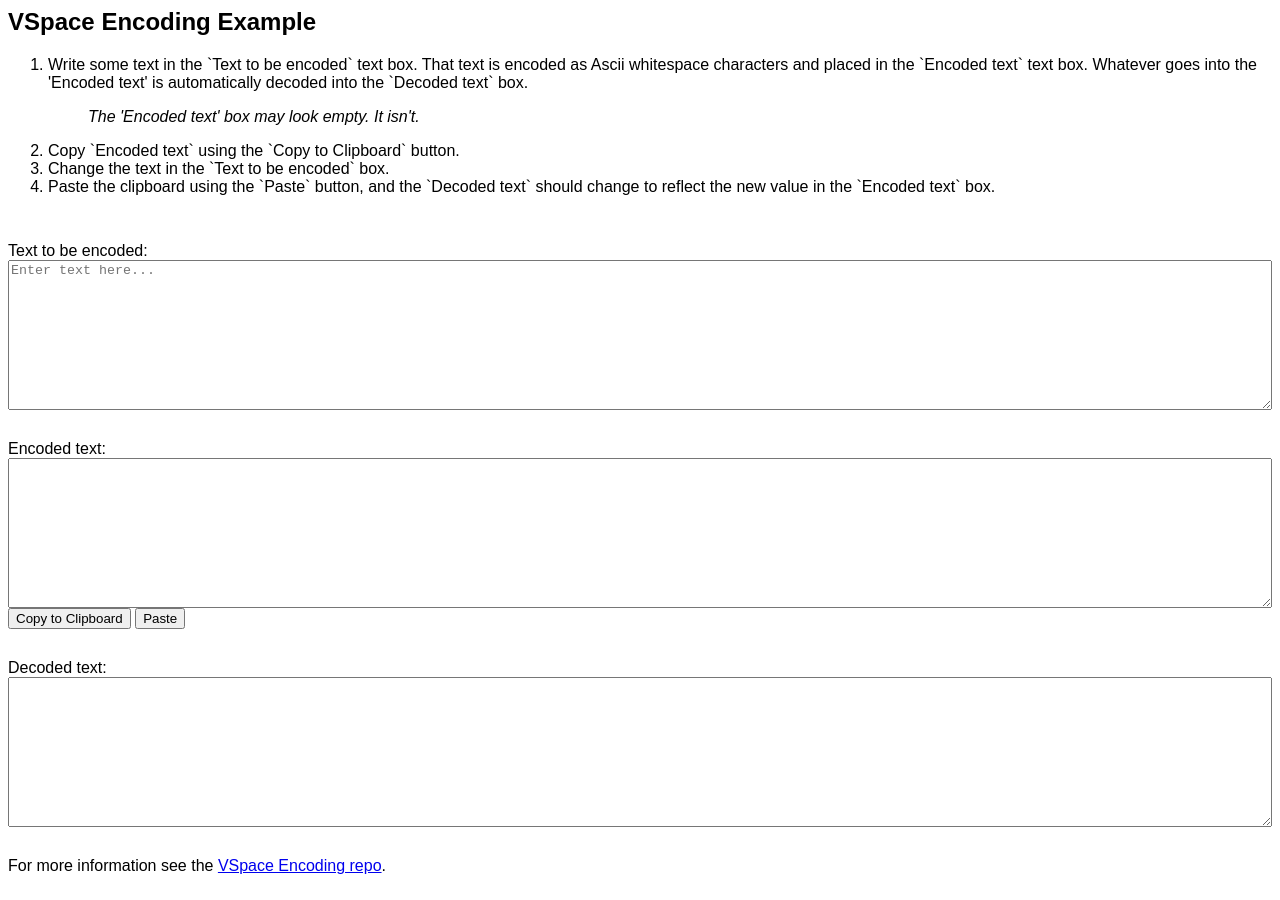
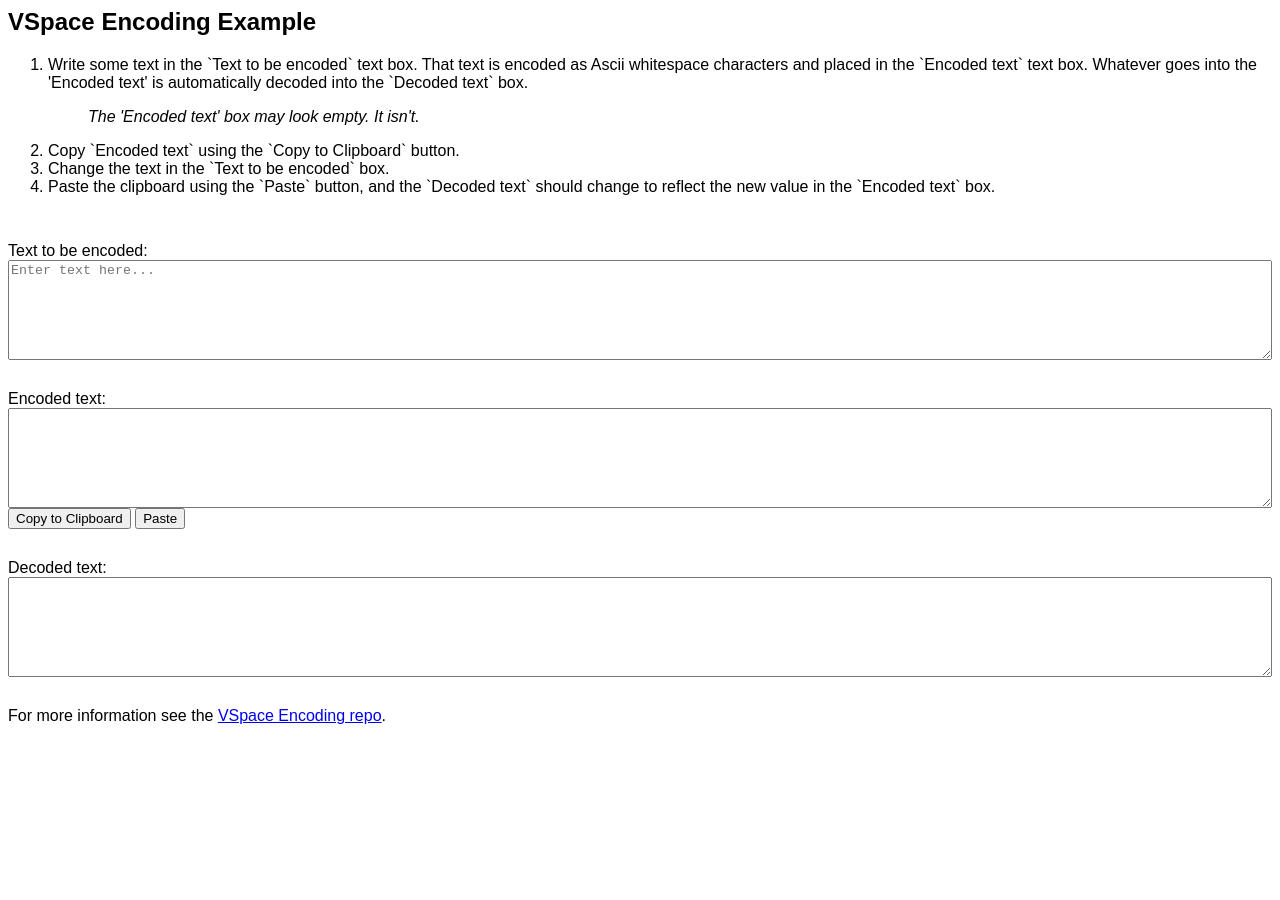
Before and after one commit to DVaughan/DVaughan.github.io, a Jekyll site: the page Samples/VSpaceEncoding/index.html, which Jekyll copies as it is, in a window 1280 px wide. Built offline with Jekyll 4.4.1, drawn with Linux system fonts in a browser that asks for light colours.

Commit message:
Update box sizes.

```diff
--- a/Samples/VSpaceEncoding/index.html
+++ b/Samples/VSpaceEncoding/index.html
@@ -39,7 +39,11 @@
             }
             .textBox {
                 width: 100%;
-                height: 150px;
+                height: 100px;
+            }
+            .encodedBox {
+                width: 100%;
+                height: 100px;
             }
             label {
                 display: inline-block;
@@ -78,7 +82,7 @@
         <label for="inputText">Text to be encoded:</label>
         <textarea class="textBox" id="inputText" oninput="encodeTextAndDisplay()" placeholder="Enter text here..." rows="4" cols="50"></textarea>
         <label for="encodedText">Encoded text:</label>
-        <textarea class="textBox" id="encodedText" oninput="onTextEncoded()" rows="4" cols="50"></textarea>
+        <textarea class="encodedBox" id="encodedText" oninput="onTextEncoded()" rows="4" cols="50"></textarea>
         <button id="copyButton" onclick="onCopyButtonClick()">Copy to Clipboard</button>
         <button id="pasteButton" onclick="onPasteButtonClick()">Paste</button>
         <br />
```
